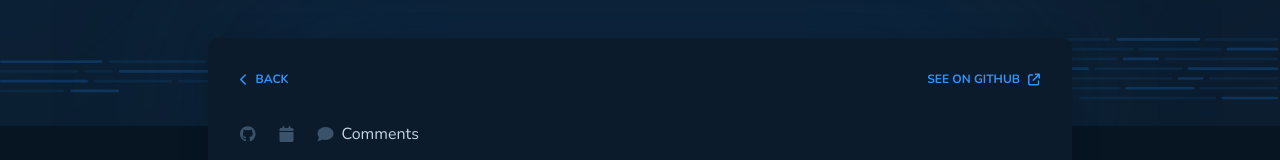
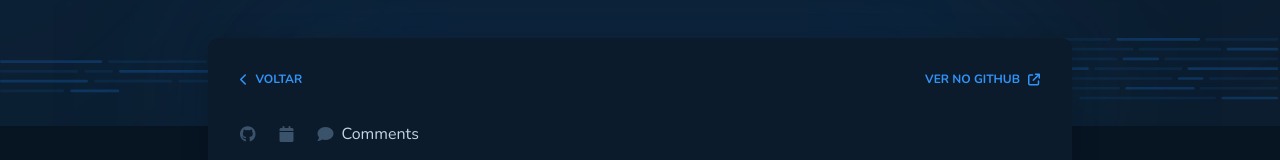
Before and after one commit to arturnetto31/testBlog, a React (Vite) app: page /1 in a window 1280 px wide. Shown: the part 137-297 px from the top of the page. Built offline with nearby package versions, Linux system fonts and the light colour scheme; no server answers.

Commit message:
ajuste para exibir posts

```diff
--- a/src/pages/Home/index.tsx
+++ b/src/pages/Home/index.tsx
@@ -24,7 +24,7 @@ export function Home() {
     const response = await api.get(
       `search/issues?q=${
         query ? query : ""
-      }%20repo:${"fariapv"}/Github-blog-issues`
+      }%20repo:${"arturnetto31"}/testBlog`
     );
     setPosts(response.data.items);
     setPostsCounter(response.data.total_count);
--- a/src/pages/PostDetail/index.tsx
+++ b/src/pages/PostDetail/index.tsx
@@ -30,7 +30,7 @@ export function PostDetail() {
 
   async function fetchPost() {
     const response = await api.get(
-      `/repos/fariapv/Github-blog-issues/issues/${id}`
+      `/repos/arturnetto31/testBlog/issues/${id}`
     );
     const { title, comments, created_at, user, html_url, body } = response.data;
     const newPostObj = {
@@ -57,10 +57,10 @@ export function PostDetail() {
         <header>
           <NavButton to="/" type="button">
             <i className="fa-solid fa-chevron-left"></i>
-            Back
+            Voltar
           </NavButton>
           <a href={post.url} target="_blank">
-            See on Github
+            Ver no GitHub
             <i className="fa-solid fa-arrow-up-right-from-square"></i>
           </a>
         </header>
```
